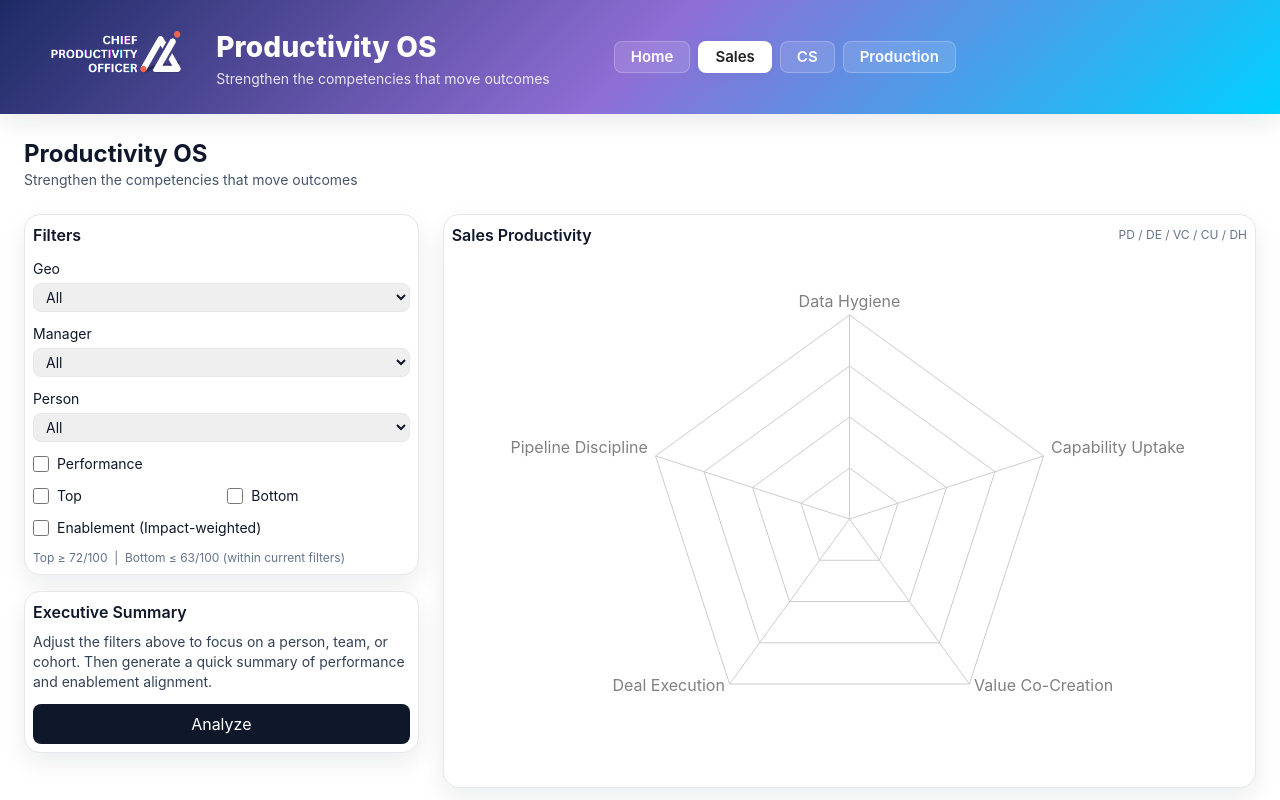
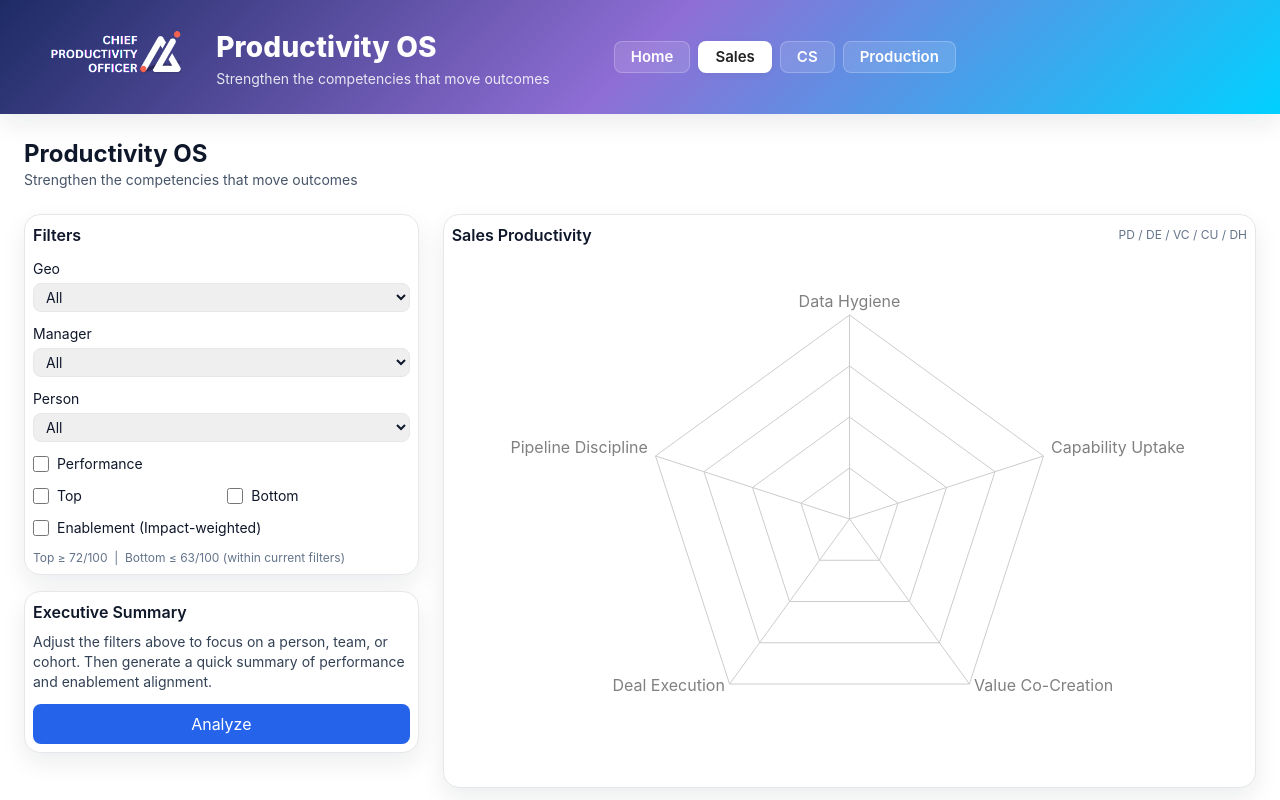
Before and after one commit to ashishvarghese242/sales-productivity-demo, a React (Vite) app: page / in a window 1280 px wide. Shown: the top 800 px of the page. Built offline with nearby package versions, Linux system fonts and the light colour scheme.

Commit message:
Update App.jsx

```diff
--- a/src/App.jsx
+++ b/src/App.jsx
@@ -398,7 +398,7 @@ export default function App() {
                     Adjust the filters above to focus on a person, team, or cohort. Then generate a quick summary of performance and enablement alignment.
                   </p>
                   <button
-                    className="w-full rounded-lg bg-slate-900 hover:bg-slate-800 text-white px-4 py-2"
+                    className="w-full rounded-lg bg-blue-600 hover:bg-blue-700 text-white px-4 py-2"
                     onClick={runSummary}
                   >
                     Analyze
@@ -432,7 +432,7 @@ export default function App() {
                     <div className="flex items-center gap-3 p-2 rounded-md bg-slate-50 border border-slate-200">
                       <span className="text-xs text-slate-600">Parameters changed.</span>
                       <button
-                        className="ml-auto rounded-md bg-slate-900 hover:bg-slate-800 text-white text-sm px-3 py-1.5"
+                        className="ml-auto rounded-md bg-blue-600 hover:bg-blue-700 text-white text-sm px-3 py-1.5"
                         onClick={runSummary}
                       >
                         Re-analyze
```
